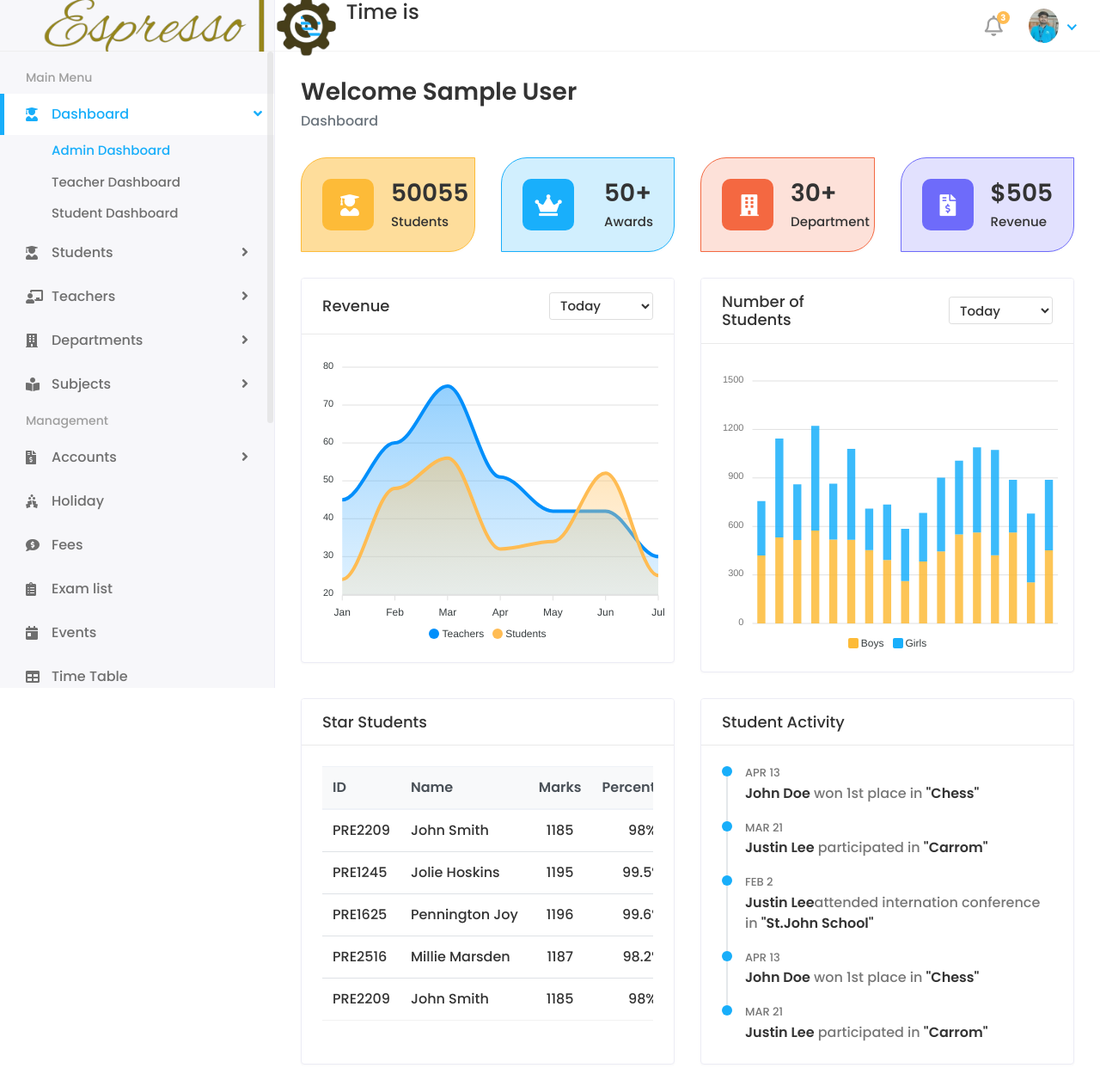
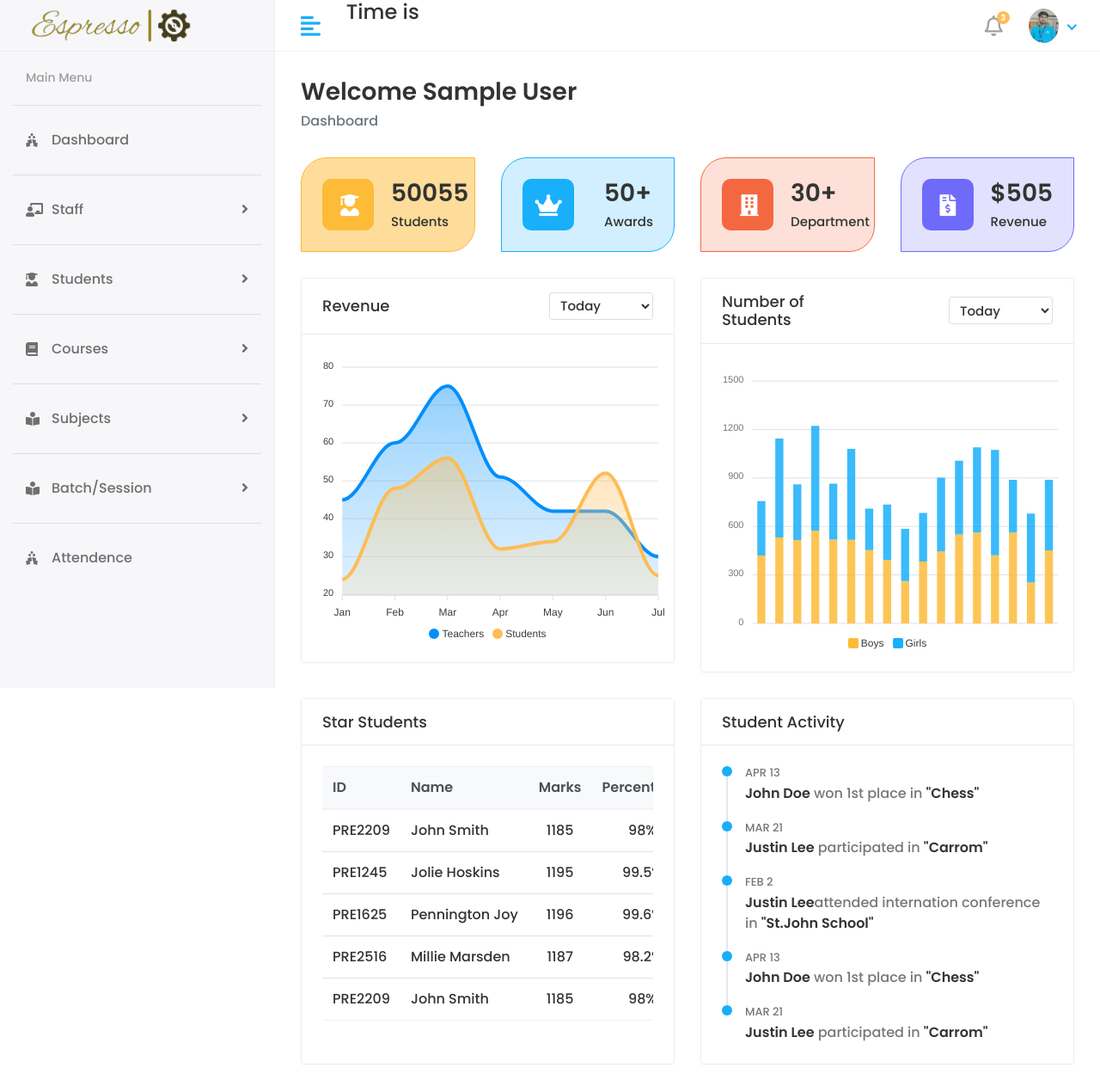
Before and after one commit to KathpaliaChirag/Espresso, a Django app: page /adminhome in a window 1280 px wide. Shown: the top 1256 px of the page at 86% size. Run offline with Django 4.2, Linux system fonts and the light colour scheme; the visitor is signed in with stand-in values (Sample User, id 1); some libraries are stand-ins or nearby versions.

Commit message:
css_chages

```diff
--- a/espresso/static/assets/css/style.css
+++ b/espresso/static/assets/css/style.css
@@ -1373,7 +1373,7 @@ div.dataTables_wrapper div.dataTables_info {
 	line-height: 60px;
 }
 .header .header-left .logo img {
-    max-height: 120px;
+    max-height: 65px;
     width: auto;
 }
 .header-left .logo.logo-small {
@@ -2858,9 +2858,9 @@ table.table-inbox tbody tr.checked {
 	color: #777777;
 	margin-bottom: 0;
 }
-.calendar-info h6 span {
-
-}
+/* .calendar-info h6 span {
+
+} */
 .calendar-info .calendar-blue {
     font-size: 12px;
     font-weight: 500;
--- a/espresso/templates/includes/sidebar.html
+++ b/espresso/templates/includes/sidebar.html
@@ -6,14 +6,29 @@
           <li class="menu-title">
              <span>Main Menu</span>
           </li>
-          <li class="submenu active">
+          <hr>
+          <!-- <li class="submenu active">
              <a href="#"><i class="fas fa-user-graduate"></i> <span> Dashboard</span> <span class="menu-arrow"></span></a>
              <ul>
                 <li><a href="index.html" class="active">Admin Dashboard</a></li>
                 <li><a href="teacher-dashboard.html">Teacher Dashboard</a></li>
                 <li><a href="student-dashboard.html">Student Dashboard</a></li>
              </ul>
-          </li>
+          </li> -->
+          <li>
+            <a href="holiday.html"><i class="fas fa-holly-berry"></i> <span>Dashboard</span></a>
+         </li>
+        <hr>
+        <li class="submenu">
+           <a href="#"><i class="fas fa-chalkboard-teacher"></i> <span> Staff</span> <span class="menu-arrow"></span></a>
+           <ul>
+              <li><a href="teachers.html">Staff List</a></li>
+              <li><a href="teacher-details.html">Staff View</a></li>
+              <li><a href="add-teacher.html">Staff Add</a></li>
+              <li><a href="edit-teacher.html">Staff Edit</a></li>
+           </ul>
+        </li>
+        <hr>
           <li class="submenu">
              <a href="#"><i class="fas fa-user-graduate"></i> <span> Students</span> <span class="menu-arrow"></span></a>
              <ul>
@@ -23,24 +38,27 @@
                 <li><a href="edit-student.html">Student Edit</a></li>
              </ul>
           </li>
+
+          <hr>
           <li class="submenu">
-             <a href="#"><i class="fas fa-chalkboard-teacher"></i> <span> Teachers</span> <span class="menu-arrow"></span></a>
+             <a href="#"><i class="fas fa-book"></i> <span> Courses</span> <span class="menu-arrow"></span></a>
              <ul>
-                <li><a href="teachers.html">Teacher List</a></li>
-                <li><a href="teacher-details.html">Teacher View</a></li>
-                <li><a href="add-teacher.html">Teacher Add</a></li>
-                <li><a href="edit-teacher.html">Teacher Edit</a></li>
+                <li><a href="departments.html">Courses List</a></li>
+                <li><a href="add-department.html">Courses Add</a></li>
+                <li><a href="edit-department.html">Courses Edit</a></li>
              </ul>
           </li>
-          <li class="submenu">
+          <!-- <li class="submenu">
              <a href="#"><i class="fas fa-building"></i> <span> Departments</span> <span class="menu-arrow"></span></a>
              <ul>
                 <li><a href="departments.html">Department List</a></li>
                 <li><a href="add-department.html">Department Add</a></li>
                 <li><a href="edit-department.html">Department Edit</a></li>
-             </ul>
-          </li>
-          <li class="submenu">
+               </ul>
+            </li>
+            <li class="submenu"> -->
+               <hr>
+             <li class="submenu">
              <a href="#"><i class="fas fa-book-reader"></i> <span> Subjects</span> <span class="menu-arrow"></span></a>
              <ul>
                 <li><a href="subjects.html">Subject List</a></li>
@@ -48,6 +66,21 @@
                 <li><a href="edit-subject.html">Subject Edit</a></li>
              </ul>
           </li>
+<hr>
+          <li class="submenu">
+            <a href="#"><i class="fas fa-book-reader"></i> <span> Batch/Session</span> <span class="menu-arrow"></span></a>
+            <ul>
+               <li><a href="subjects.html">Session List</a></li>
+               <li><a href="add-subject.html">Session Add</a></li>
+               <li><a href="edit-subject.html">Session Edit</a></li>
+            </ul>
+         </li>
+<hr>
+<li>
+   <a href="holiday.html"><i class="fas fa-holly-berry"></i> <span>Attendence</span></a>
+</li>
+
+<!--
           <li class="menu-title">
              <span>Management</span>
           </li>
@@ -152,7 +185,7 @@
                    <a href="javascript:void(0);"> <span>Level 1</span></a>
                 </li>
              </ul>
-          </li>
+          </li> -->
        </ul>
     </div>
  </div>
```
